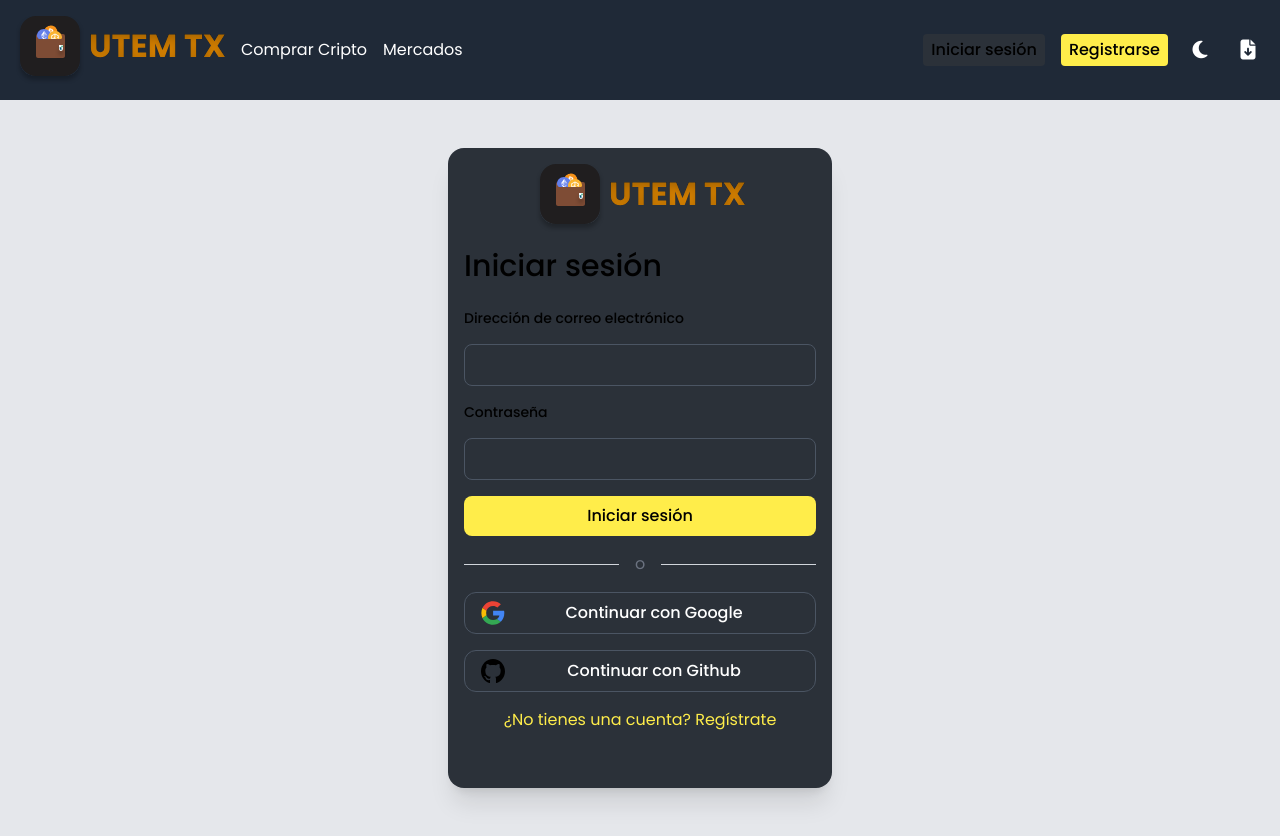
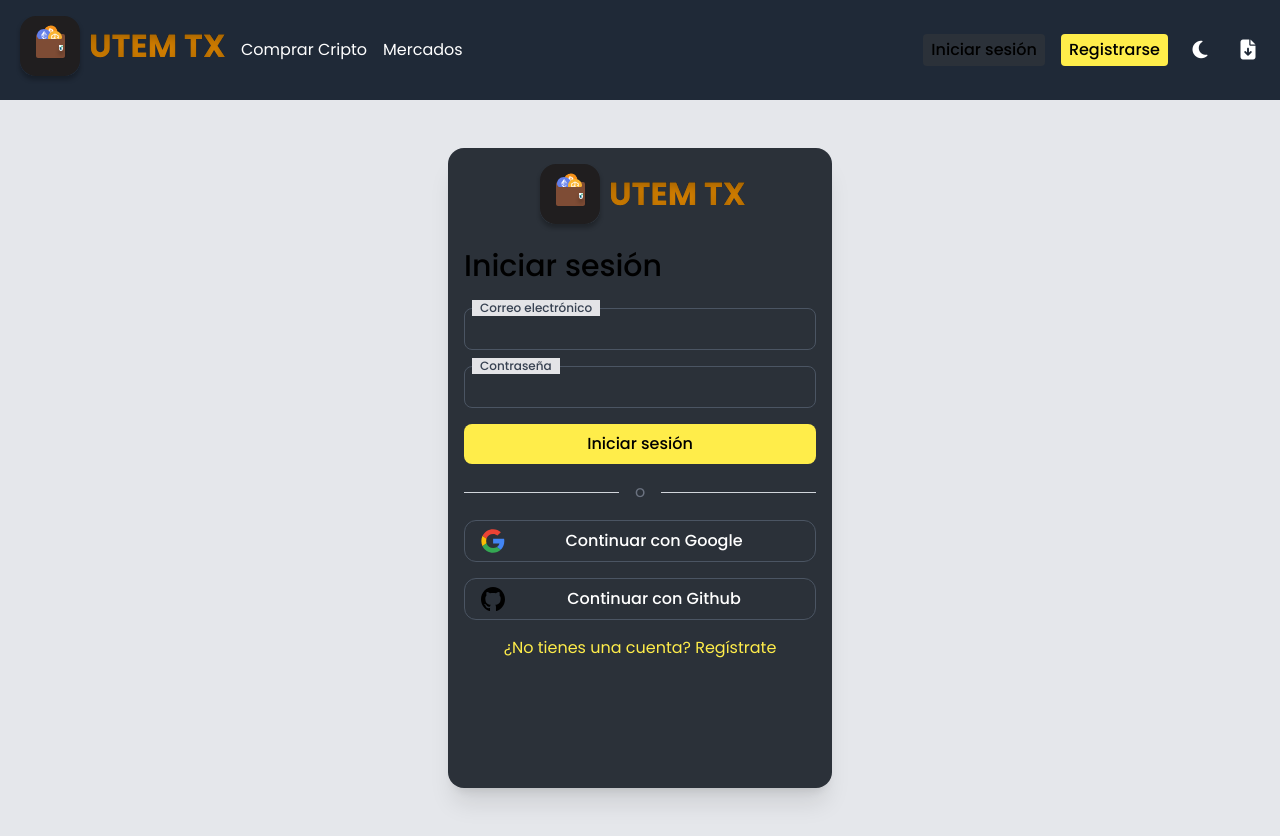
Before and after one commit to moisesnks/utem-tx-web-react, a React (Vite) app: page /login in a window 1280 px wide. Built offline with nearby package versions, Linux system fonts and the light colour scheme.

Commit message:
UI to login/register

```diff
--- a/src/components/Login.jsx
+++ b/src/components/Login.jsx
@@ -104,19 +104,28 @@ const Login = () => {
             <form onSubmit={handleSubmit} className="flex flex-col space-y-4">
                 <img src="/logo192.svg" alt="Logo" className="mx-auto" />
                 <h1 className="text-3xl font-bold text-left pb-2">Iniciar sesión</h1>
-                <label htmlFor="email" className="text-left font-bold text-sm">
-                    Dirección de correo electrónico
+                <div className="relative flex flex-grow w-full">
+                    <label
+                        htmlFor="email"
+                        className="w-fit text-left font-bold text-sm absolute top-0 left-0 -mt-2 ml-2 bg-zinc-200 dark:bg-secondary px-2 text-xs text-gray-700 dark:text-gray-300"
+                    >
+                        Correo electrónico
                     </label>
                     <input
                         autoComplete="off"
                         type="email"
                         name="email"
                         id="email"
-                    className="p-2 active:outline-none focus:outline-none rounded-lg bg-transparent border border-gray-600"
+                        className="w-full p-2 active:outline-none focus:outline-none rounded-lg bg-transparent border border-gray-600"
                         value={form.email}
                         onChange={handleChange}
                     />
-                <label htmlFor="password" className="text-left font-bold text-sm">
+                </div>
+                <div className="relative">
+                    <label
+                        htmlFor="password"
+                        className="w-fit text-left font-bold text-sm absolute top-0 left-0 -mt-2 ml-2 bg-zinc-200 dark:bg-secondary px-2 text-xs text-gray-700 dark:text-gray-300"
+                    >
                         Contraseña
                     </label>
                     <input
@@ -124,10 +133,11 @@ const Login = () => {
                         type="password"
                         name="password"
                         id="password"
-                    className="p-2 active:outline-none focus:outline-none rounded-lg bg-transparent border border-gray-600"
+                        className="w-full p-2 active:outline-none focus:outline-none rounded-lg bg-transparent border border-gray-600"
                         value={form.password}
                         onChange={handleChange}
                     />
+                </div>
                 {(isSubmitted && errors.email) && <span className="text-red-500 text-sm">{errors.email}</span>}
                 <button type="submit" className="bg-primary hover:opacity-75 text-black rounded-lg p-2 font-bold">Iniciar sesión</button>
                 <div className="flex items-center my-4">
--- a/src/components/Register.jsx
+++ b/src/components/Register.jsx
@@ -105,19 +105,27 @@ const Register = () => {
                     Te damos la bienvenida a{" "}
                     <span className="text-primary"> Utem Trades </span>
                 </h1>
-                <label htmlFor="email" className="text-left font-bold text-sm">
-                    Dirección de correo electrónico
+                <div className="relative flex flex-grow w-full">
+                    <label
+                        htmlFor="email"
+                        className="w-fit text-left font-bold text-sm absolute top-0 left-0 -mt-2 ml-2 bg-zinc-200 dark:bg-secondary px-2 text-xs text-gray-700 dark:text-gray-300"
+                    >
+                        Ccorreo electrónico
                     </label>
                     <input
                         autoComplete="off"
                         type="email"
                         name="email"
                         id="email"
-                    className="p-2 active:outline-none focus:outline-none rounded-lg bg-transparent border border-gray-600 "
+                        className="w-full p-2 active:outline-none focus:outline-none rounded-lg bg-transparent border border-gray-600 "
                         onChange={handleChange}
                     />
-
-                <label htmlFor="password" className="text-left font-bold text-sm">
+                </div>
+                <div className="relative flex flex-grow w-full">
+                    <label
+                        htmlFor="password"
+                        className="w-fit text-left font-bold text-sm absolute top-0 left-0 -mt-2 ml-2 bg-zinc-200 dark:bg-secondary px-2 text-xs text-gray-700 dark:text-gray-300"
+                    >
                         Contraseña
                     </label>
                     <input
@@ -125,9 +133,13 @@ const Register = () => {
                         type="password"
                         name="password"
                         id="password"
-                    className="p-2 active:outline-none focus:outline-none rounded-lg bg-transparent border border-gray-600"
+                        className="w-full p-2 active:outline-none focus:outline-none rounded-lg bg-transparent border border-gray-600"
                         onChange={handleChange}
                     />
+                </div>
+
+
+
 
                 {isSubmitted && errors.email && (
                     <span className="text-red-500 text-sm">{errors.email}</span>
```
Lines whose indentation alone changed are shown as unchanged.
